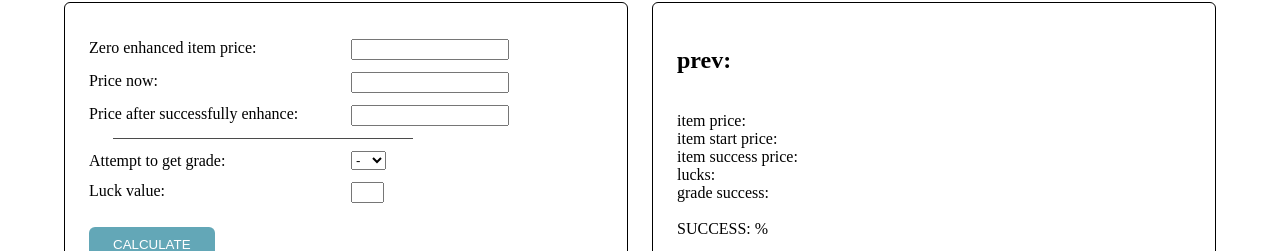
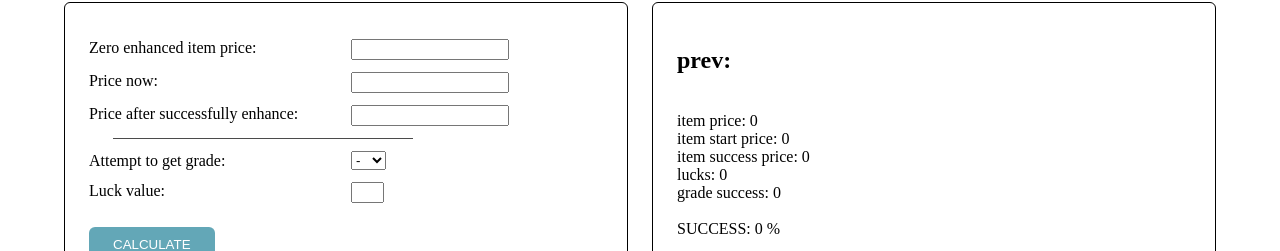
Before and after one commit to redjohnfrv/bdo_enchance_helper, a React (Create React App) app: page / in a window 1280 px wide. Shown: the part 120-371 px from the top of the page. Built offline with nearby package versions, Linux system fonts and the light colour scheme.

Commit message:
bugfix: issue with empty inputs  - add initialGradeObj.ts

```diff
--- a/src/constants.ts
+++ b/src/constants.ts
@@ -1,5 +1,6 @@
 export const EMPTY_STRING = ''
 export const DASH_STRING = '-'
+export const NULL = '0'
 
 export const TO_ROOT = '/'
 export const TO_JEW = '/jew'
--- /dev/null
+++ b/src/dto/initialGradeObj.ts
@@ -0,0 +1,8 @@
+export const initialGradeObj = {
+  min: 0,
+  max: 0,
+  cap: null,
+  capChance: null,
+  prevCapStep: 0,
+  afterCapStep: 0,
+}
--- a/src/helpers/calculate.ts
+++ b/src/helpers/calculate.ts
@@ -1,13 +1,14 @@
+import { NULL } from '../constants'
 import {InputValueType} from '../dto/types'
 import {chanceResolver, gradeResolver, profitResolver} from './'
 
-export const calculateJew= (value: InputValueType) => {
+export const calculateJew = (value: InputValueType) => {
   const {
-    commonItemPrice,
-    enhanceGrade,
-    enhancedItemPrice,
-    startItemPrice,
-    lucks,
+    commonItemPrice = NULL,
+    enhanceGrade = NULL,
+    enhancedItemPrice = NULL,
+    startItemPrice = NULL,
+    lucks = NULL,
   } = value
 
   const accObj = gradeResolver(enhanceGrade)
--- a/src/helpers/gradeResolver.ts
+++ b/src/helpers/gradeResolver.ts
@@ -1,4 +1,5 @@
 import {gradeI, gradeII, gradeIII, gradeIV, gradeV} from './gradesObj'
+import {initialGradeObj} from '../dto/initialGradeObj'
 
 export const gradeResolver = (grade: string) => {
   switch (grade) {
@@ -7,6 +8,6 @@ export const gradeResolver = (grade: string) => {
     case 'III': return gradeIII
     case 'IV': return gradeIV
     case 'V': return gradeV
-    default: return null
+    default: return initialGradeObj
   }
 }
--- a/src/pages/Jewelry/Jewelry.tsx
+++ b/src/pages/Jewelry/Jewelry.tsx
@@ -18,7 +18,6 @@ export const Jewelry = () => {
   const dispatch = useDispatch()
 
   const onSubmit = async (inputValue: InputValueType) => {
-    console.log('inputValue: ', inputValue)
     const {chance, rawProfit, noPremProfit, premProfit, value} = calculateJew(inputValue)
     await dispatch(removeJewState())
     dispatch(getJewState(
@@ -32,8 +31,6 @@ export const Jewelry = () => {
       )
     )
   }
-
-  console.log('state: ', state)
 
   return (
     <Container>
```
Also changed, not shown: src/dto/inputValuesObj.ts (+6 -6 lines), src/redux/jewerly/jewSlice.ts (+6 -6 lines).
